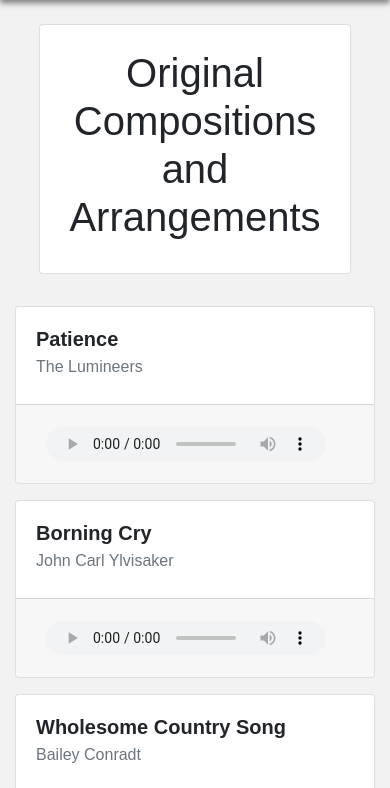
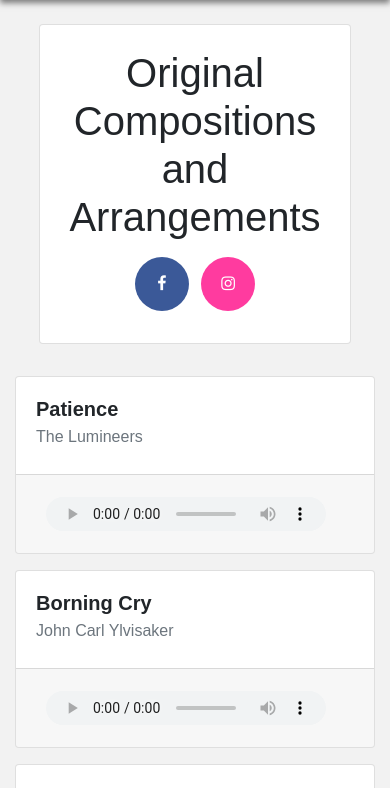
Before and after one commit to baileyconradt/baileyconradt.github.io, a PHP site: page /music.html in a window 390 px wide. Shown: the part 56-844 px from the top of the page. Run offline with PHP 8.4, Linux system fonts and the light colour scheme; some libraries are stand-ins or nearby versions.

Commit message:
added footer to all pages, fixed safari buttons and spacing for mobile, added fb and insta links on music page

```diff
--- a/public/music.html
+++ b/public/music.html
@@ -39,6 +39,10 @@
                     <div class="cardheader">
                         <h1>Original Compositions and Arrangements</h1>
                     </div>
+                    <div> <a href="https://facebook.com/musicwithbailey" target="_blank" class="btn-social btn-facebook"><i
+                        class="fa fa-facebook"></i></a>
+                <a href="https://instagram.com/baileyc.music" target="_blank" class="btn-social btn-instagram"><i
+                        class="fa fa-instagram"></i></a></div>
                 </div>
             </div>
         </div>
@@ -134,7 +138,9 @@
         </div>
 
         <div class="row">
-        <div class="col-md-12 my-2 text-center"><hr></div>
+            <div class="col-md-12 my-2 text-center">
+                <hr>
+            </div>
 
             <div class="col-md-12 my-2 text-center">
                 <img class="mx-auto" src="images/EASTieBoys.png" width="300" height="213">
@@ -176,6 +182,22 @@
                 </div>
             </div>
         </div>
+    </div>
+
+
+    <footer class="col-md-12 bg-dark text-center">
+        <a href="https://facebook.com/baileyconradt" target="_blank" class="btn-social btn-facebook"><i
+                class="fa fa-facebook"></i></a>
+        <a href="https://instagram.com/baileyswizzle" target="_blank" class="btn-social btn-instagram"><i
+                class="fa fa-instagram"></i></a>
+        <a href="https://www.linkedin.com/in/baileyconradt/" target="_blank" class="btn-social btn-linkedin"><i
+                class="fa fa-linkedin"></i></a>
+        <a href="https://twitter.com/baileyswizzle" target="_blank" class="btn-social btn-twitter"><i
+                class="fa fa-twitter"></i></a>
+        <a href="mailto:baileyconradt@gmail.com" target="_blank" class="btn-social btn-email"><i
+                class="fa fa-envelope"></i></a>
+    </footer>
+
 
 
     <script src="https://code.jquery.com/jquery-3.2.1.slim.min.js"
@@ -187,4 +209,6 @@
     <script src="https://maxcdn.bootstrapcdn.com/bootstrap/4.0.0/js/bootstrap.min.js"
         integrity="sha384-JZR6Spejh4U02d8jOt6vLEHfe/JQGiRRSQQxSfFWpi1MquVdAyjUar5+76PVCmYl"
         crossorigin="anonymous"></script>
+    <!--social icons-->
+    <link rel="stylesheet" href="https://cdnjs.cloudflare.com/ajax/libs/font-awesome/4.7.0/css/font-awesome.min.css">
 </body>
--- a/public/styles.css
+++ b/public/styles.css
@@ -140,6 +140,9 @@ i {
 
 
 /***************/
+
+/* used to fix the safari CSS issues */
+.row:before, .row:after {display: none !important;}
 
 .center {
   text-align: center;
```
Also changed, not shown: public/blog.html (+12 -0 lines), public/contact.html (+13 -0 lines), public/index.html (+6 -4 lines), public/podcast.html (+12 -0 lines), 1 other file. Lines whose indentation alone changed are shown as unchanged.
